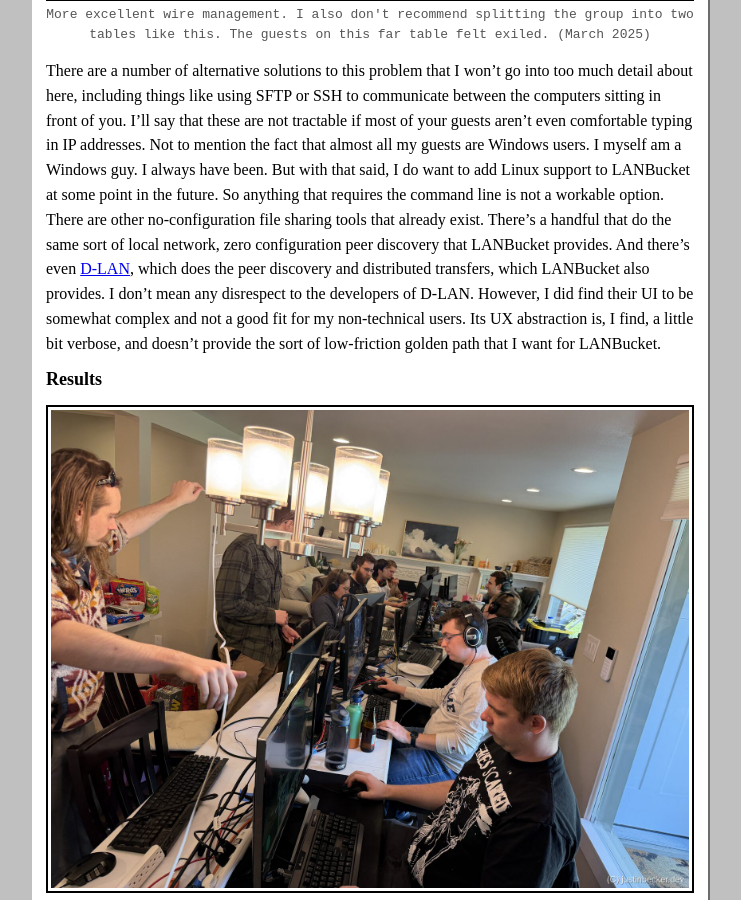
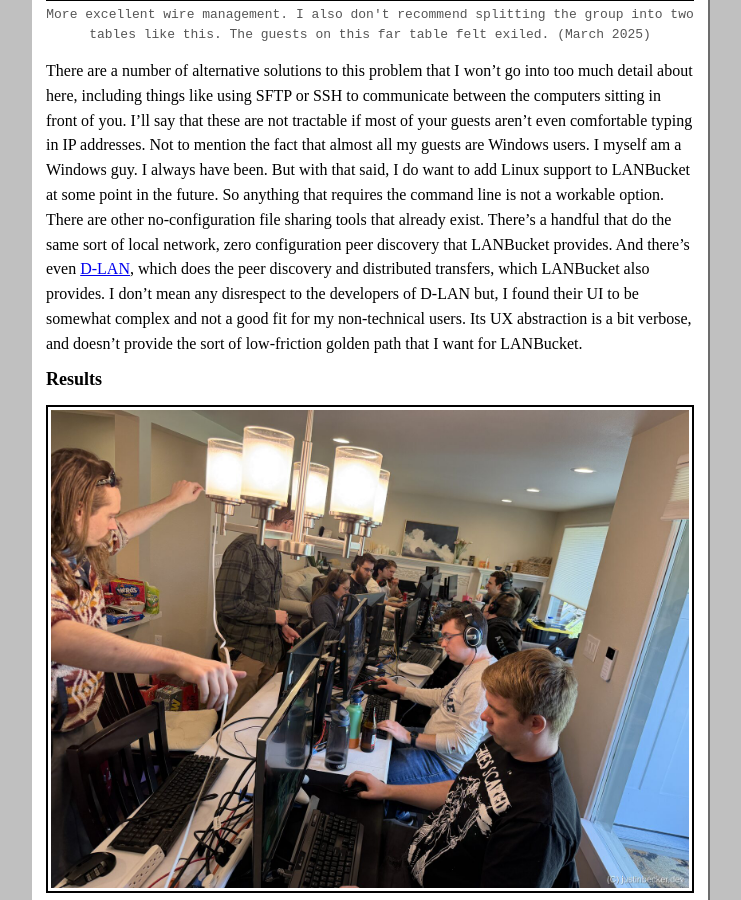
Before and after one commit to geekman7473/geekman7473.github.io, a Jekyll site: the page built from _posts/2026-05-16-why-i-built-lanbucket.md, in a window 1280 px wide and 900 px high, scrolled down 7718 px. Shown: the whole window, without its empty margins (270-1011 px from the left). Built offline with Jekyll 4.4.1, drawn with Linux system fonts in a browser that asks for light colours.

Commit message:
Slightly better wording

```diff
--- a/_posts/2026-05-16-why-i-built-lanbucket.md
+++ b/_posts/2026-05-16-why-i-built-lanbucket.md
@@ -90,7 +90,7 @@ Since LANBucket is built on top of BitTorrent it is natural to ask why you shoul
   <figcaption class="meta">More excellent wire management. I also don't recommend splitting the group into two tables like this. The guests on this far table felt exiled. (March 2025)</figcaption>
 </figure>
 
-There are a number of alternative solutions to this problem that I won't go into too much detail about here, including things like using SFTP or SSH to communicate between the computers sitting in front of you. I'll say that these are not tractable if most of your guests aren't even comfortable typing in IP addresses. Not to mention the fact that almost all my guests are Windows users. I myself am a Windows guy. I always have been. But with that said, I do want to add Linux support to LANBucket at some point in the future. So anything that requires the command line is not a workable option. There are other no-configuration file sharing tools that already exist. There's a handful that do the same sort of local network, zero configuration peer discovery that LANBucket provides. And there's even [D-LAN](https://www.d-lan.net/home.html), which does the peer discovery and distributed transfers, which LANBucket also provides. I don't mean any disrespect to the developers of D-LAN. However, I did find their UI to be somewhat complex and not a good fit for my non-technical users. Its UX abstraction is, I find, a little bit verbose, and doesn't provide the sort of low-friction golden path that I want for LANBucket.
+There are a number of alternative solutions to this problem that I won't go into too much detail about here, including things like using SFTP or SSH to communicate between the computers sitting in front of you. I'll say that these are not tractable if most of your guests aren't even comfortable typing in IP addresses. Not to mention the fact that almost all my guests are Windows users. I myself am a Windows guy. I always have been. But with that said, I do want to add Linux support to LANBucket at some point in the future. So anything that requires the command line is not a workable option. There are other no-configuration file sharing tools that already exist. There's a handful that do the same sort of local network, zero configuration peer discovery that LANBucket provides. And there's even [D-LAN](https://www.d-lan.net/home.html), which does the peer discovery and distributed transfers, which LANBucket also provides. I don't mean any disrespect to the developers of D-LAN but, I found their UI to be somewhat complex and not a good fit for my non-technical users. Its UX abstraction is a bit verbose, and doesn't provide the sort of low-friction golden path that I want for LANBucket.
 
 ## Results
 
```
